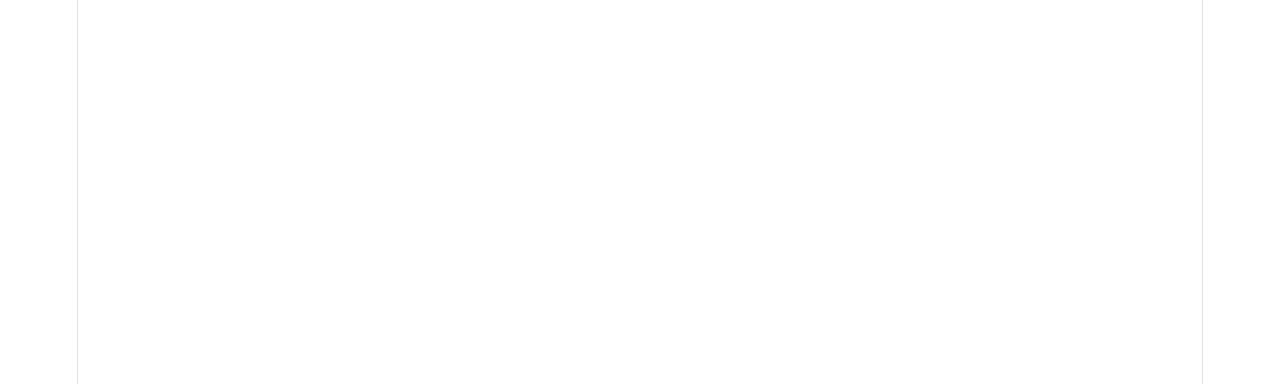
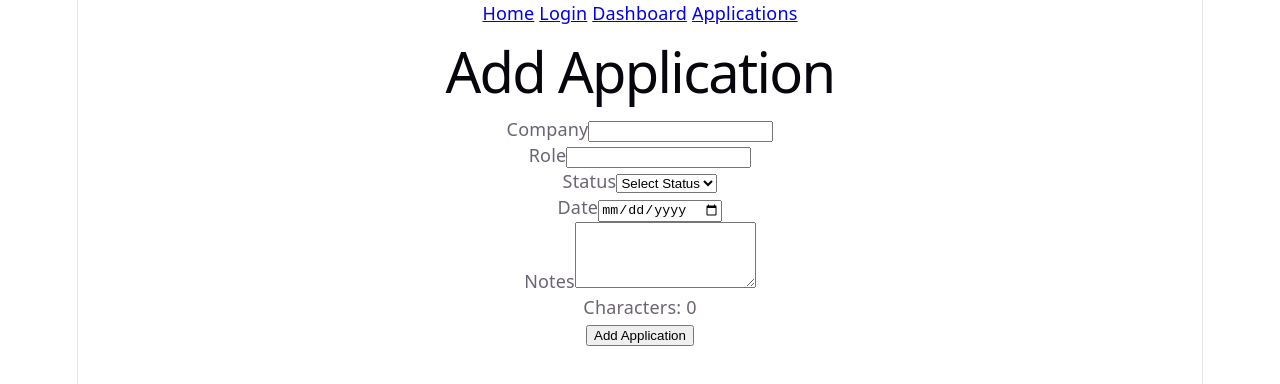
Before and after one commit to adithiya900/job-application-tracker, a React app in the folder frontend/: page /applications/add in a window 1280 px wide. Before the commit this address had no page. Shown: the top 384 px of the page. Built offline with nearby package versions, Linux system fonts and the light colour scheme; the HTML template or start-up script is replaced by a standard one.

Commit message:
Complete React forms and validation

```diff
--- a/frontend/package.json
+++ b/frontend/package.json
@@ -10,9 +10,12 @@
     "preview": "vite preview"
   },
   "dependencies": {
+    "@hookform/resolvers": "^5.9.1",
     "react": "^18.3.1",
     "react-dom": "^18.3.1",
-    "react-router-dom": "^6.30.6"
+    "react-hook-form": "^7.88.0",
+    "react-router-dom": "^6.30.6",
+    "zod": "^4.6.5"
   },
   "devDependencies": {
     "@eslint/js": "^10.0.1",
--- a/frontend/src/App.css
+++ b/frontend/src/App.css
@@ -39,3 +39,8 @@
 .card button {
   margin-top: 12px;
 }
+.form-error {
+  margin-top: 4px;
+  color: #dc2626;
+  font-size: 14px;
+}
--- a/frontend/src/App.jsx
+++ b/frontend/src/App.jsx
@@ -6,6 +6,7 @@
 import Dashboard from './pages/Dashboard';
 import Applications from './pages/Applications';
 import ComponentsDemo from './pages/ComponentsDemo';
+import AddApplication from './pages/AddApplication';
 
 function App() {
   return (
@@ -17,6 +18,7 @@
           <Route path="dashboard" element={<Dashboard />} />
           <Route path="applications" element={<Applications />} />
           <Route path="components-demo" element={<ComponentsDemo />} />
+          <Route path="applications/add" element={<AddApplication />} />
         </Route>
       </Routes>
     </BrowserRouter>
--- /dev/null
+++ b/frontend/src/pages/AddApplication.jsx
@@ -0,0 +1,114 @@
+import { useState } from 'react';
+import { useForm } from 'react-hook-form';
+import { z } from 'zod';
+import { zodResolver } from '@hookform/resolvers/zod';
+
+const applicationSchema = z.object({
+  company: z.string().min(2, 'Company name is required'),
+  role: z.string().min(2, 'Role is required'),
+  status: z.enum(['Applied', 'Interview', 'Selected', 'Rejected'], {
+    error: 'Please select a valid status',
+  }),
+  date: z.string().min(1, 'Date is required'),
+  notes: z.string().min(1, 'Notes are required'),
+});
+
+function AddApplication() {
+  const [formNote, setFormNote] = useState('');
+
+  const {
+    register,
+    handleSubmit,
+    formState: { errors },
+  } = useForm({
+    resolver: zodResolver(applicationSchema),
+  });
+
+  const onSubmit = (data) => {
+    console.log('Application data:', data);
+  };
+
+  return (
+    <div>
+      <h1>Add Application</h1>
+
+      <form onSubmit={handleSubmit(onSubmit)}>
+        <div>
+          <label htmlFor="company">Company</label>
+          <input
+            id="company"
+            type="text"
+            {...register('company')}
+          />
+
+          {errors.company && (
+            <p className="form-error">{errors.company.message}</p>
+          )}
+        </div>
+
+        <div>
+          <label htmlFor="role">Role</label>
+          <input
+            id="role"
+            type="text"
+            {...register('role')}
+          />
+
+          {errors.role && (
+            <p className="form-error">{errors.role.message}</p>
+          )}
+        </div>
+
+        <div>
+          <label htmlFor="status">Status</label>
+
+          <select id="status" {...register('status')}>
+            <option value="">Select Status</option>
+            <option value="Applied">Applied</option>
+            <option value="Interview">Interview</option>
+            <option value="Selected">Selected</option>
+            <option value="Rejected">Rejected</option>
+          </select>
+
+          {errors.status && (
+            <p className="form-error">{errors.status.message}</p>
+          )}
+        </div>
+
+        <div>
+          <label htmlFor="date">Date</label>
+          <input
+            id="date"
+            type="date"
+            {...register('date')}
+          />
+
+          {errors.date && (
+            <p className="form-error">{errors.date.message}</p>
+          )}
+        </div>
+
+        <div>
+          <label htmlFor="notes">Notes</label>
+
+          <textarea
+            id="notes"
+            rows="4"
+            {...register('notes')}
+            onChange={(event) => setFormNote(event.target.value)}
+          />
+
+          <p>Characters: {formNote.length}</p>
+
+          {errors.notes && (
+            <p className="form-error">{errors.notes.message}</p>
+          )}
+        </div>
+
+        <button type="submit">Add Application</button>
+      </form>
+    </div>
+  );
+}
+
+export default AddApplication;
```
Also changed, not shown: 1 other file (tests, documents, lock files or other folders).
